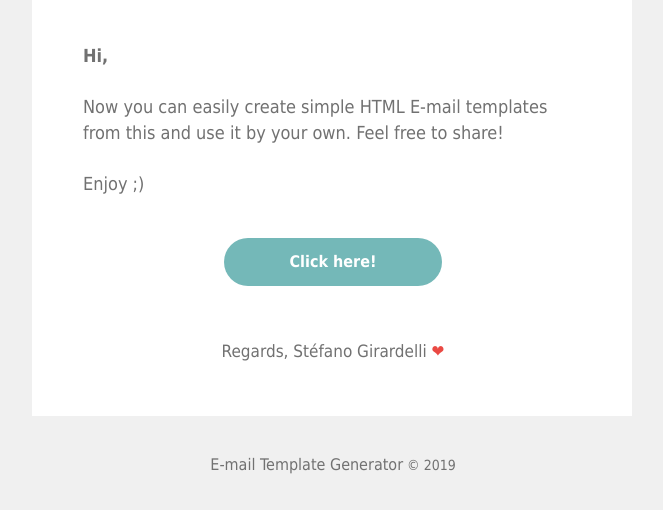
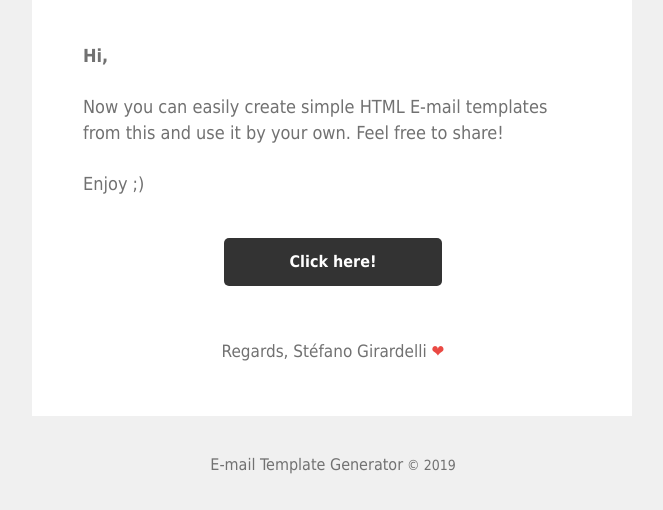
Before and after one commit to stefanobg/email-template-generator, a website: page templates/default.html in a window 1280 px wide. Shown: the part 352-862 px from the top of the page, without its empty margins (308-971 px from the left). Drawn offline with Linux system fonts and the light colour scheme.

Commit message:
Changing some style on HTML

```diff
--- a/templates/default.html
+++ b/templates/default.html
@@ -62,7 +62,7 @@
 																		<tr>
 																			<td style="padding-top:0;padding-right:10px;padding-bottom:10px;padding-left:10px" valign="top" align="center">
 																				<a id="template-button-link" href="https://github.com/stefanobg/email-template-generator/" target="_blank" style="text-decoration: none;">
-																					<table style="border-collapse:separate!important;border-radius:50px;background-color:#74b8b8;padding-right:50px;padding-left:50px;" cellspacing="0" cellpadding="0" border="0">
+																					<table style="border-collapse:separate!important;border-radius:5px;background-color:#333;padding-right:50px;padding-left:50px;" cellspacing="0" cellpadding="0" border="0">
 																						<tbody>
 																							<tr>
 																								<td style="font-size:16px;padding:16px" valign="middle" align="center">
```
Also changed, not shown: assets/header.jpg.
